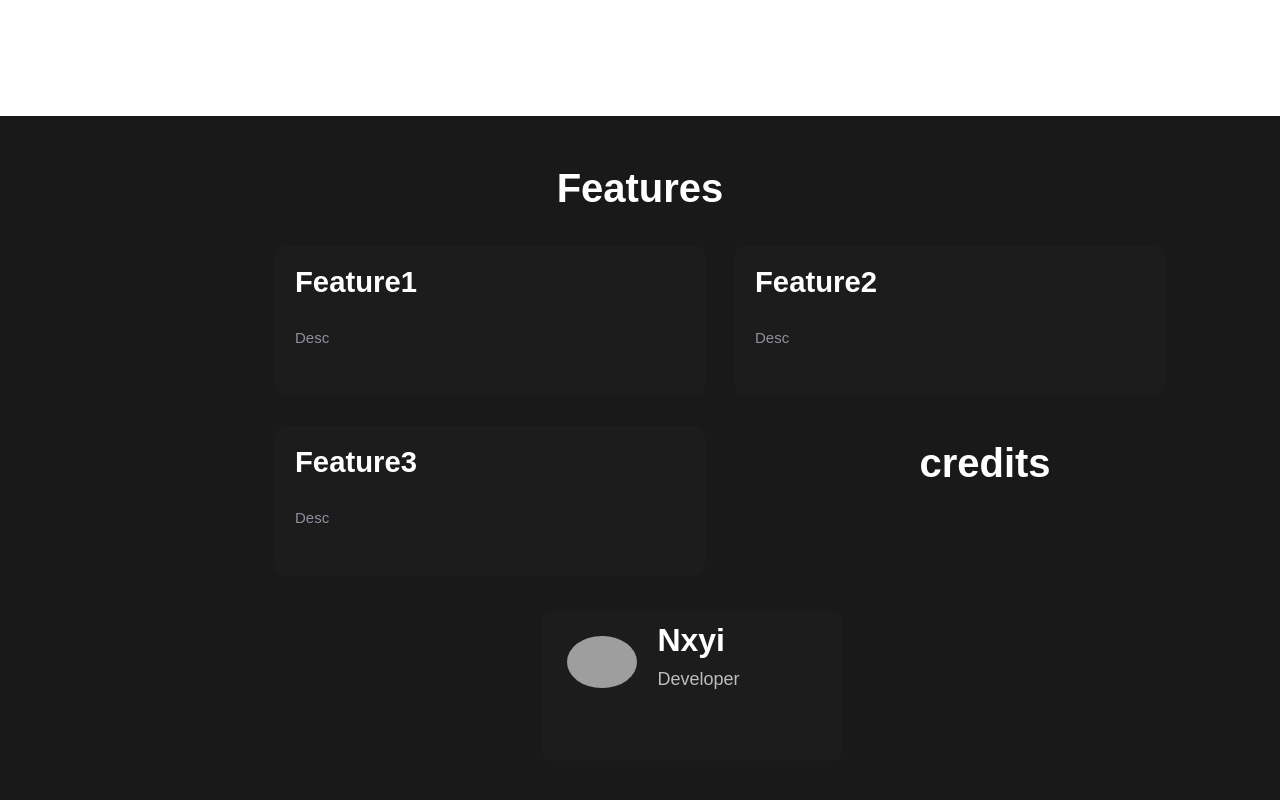
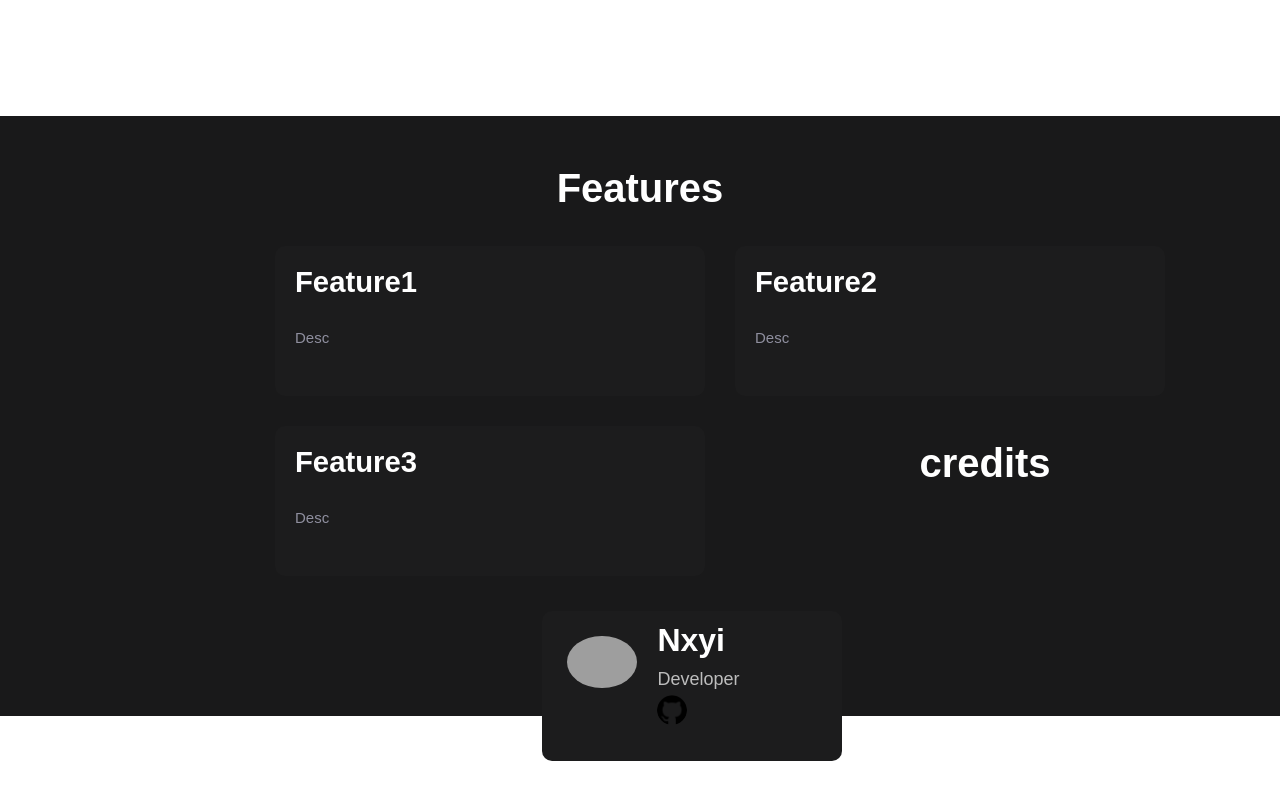
Before and after one commit to NX-Y/Web, a plain HTML site: page website/index.html in a window 1280 px wide. Shown: the part 523-1323 px from the top of the page. After the commit the page ends 1284 px from the top, so only its background shows below. Drawn offline with Linux system fonts and the light colour scheme; grey boxes are pictures that could not be loaded.

Commit message:
Add files via upload

```diff
--- a/website/index.html
+++ b/website/index.html
@@ -70,6 +70,7 @@
                     <img src="https://cdn.discordapp.com/avatars/534768592198041631/0f349ed15f4d4f23a8a78f5a29cda396.webp?size=128">
                     <h4>Nxyi</h4>
                     <p>Developer</p>
+                    <a href="https://github.com/NX-Y"><img src="images/github.png"></a>
                 </div>
             </div>
         </div>
--- a/website/style.css
+++ b/website/style.css
@@ -82,7 +82,7 @@ button:hover{
 }
 .side-panel{
     width: 100%;
-    height: 700px;
+    height: 600px;
     flex-shrink: 0;
     padding: 20px;
     color: #fff;
@@ -150,6 +150,11 @@ button:hover{
     width: 70px;
     border-radius: 100%;
 }
+.side-panel .credits .box .info a img{
+    width: 30px;
+    margin-top: 5px;
+    margin-left: 90px;
+}
 .side-panel .credits .box .info{
     margin: 25px;
 }
```
Also changed, not shown: website/images/discord.png (added), website/images/github.png (added).
